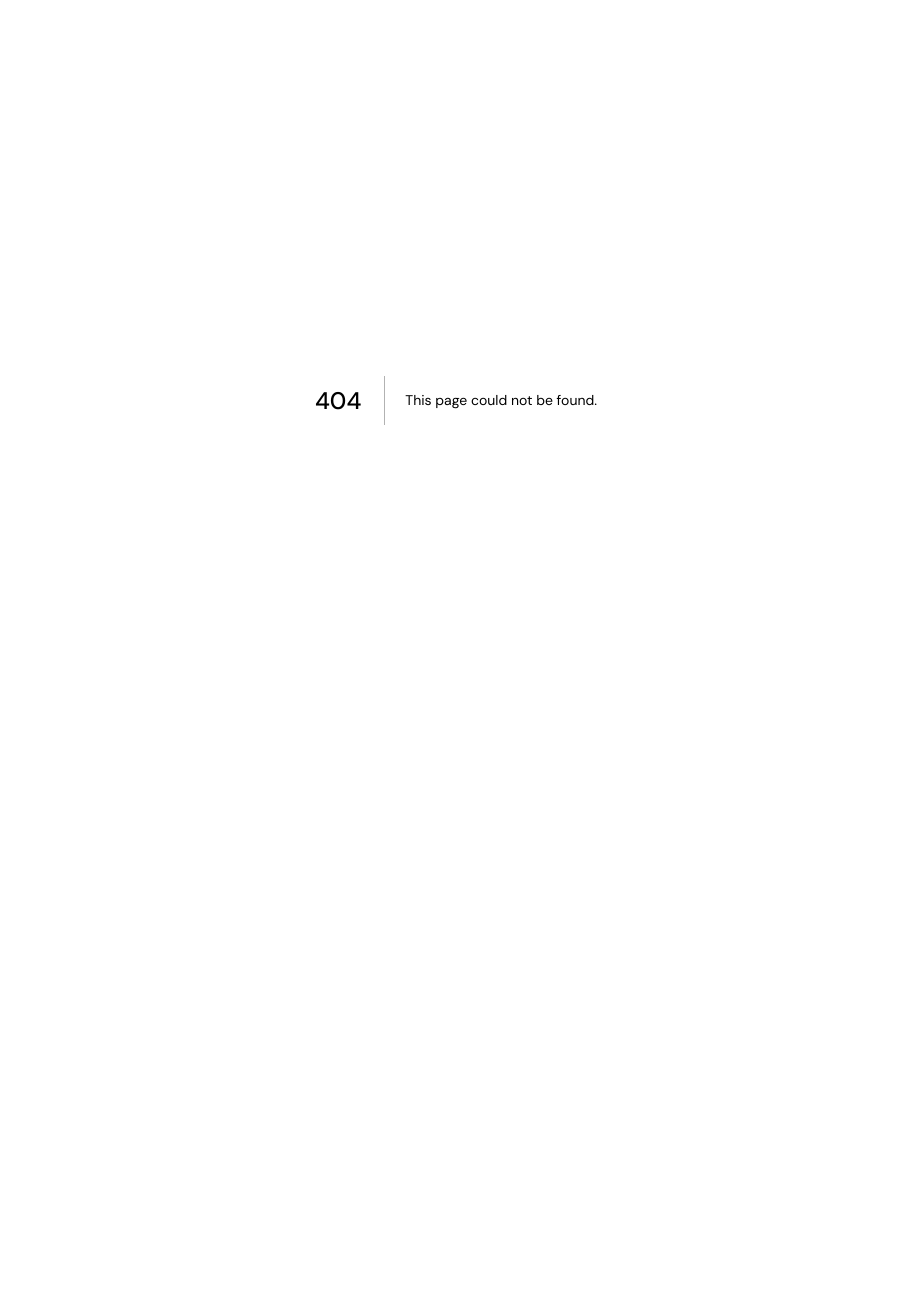
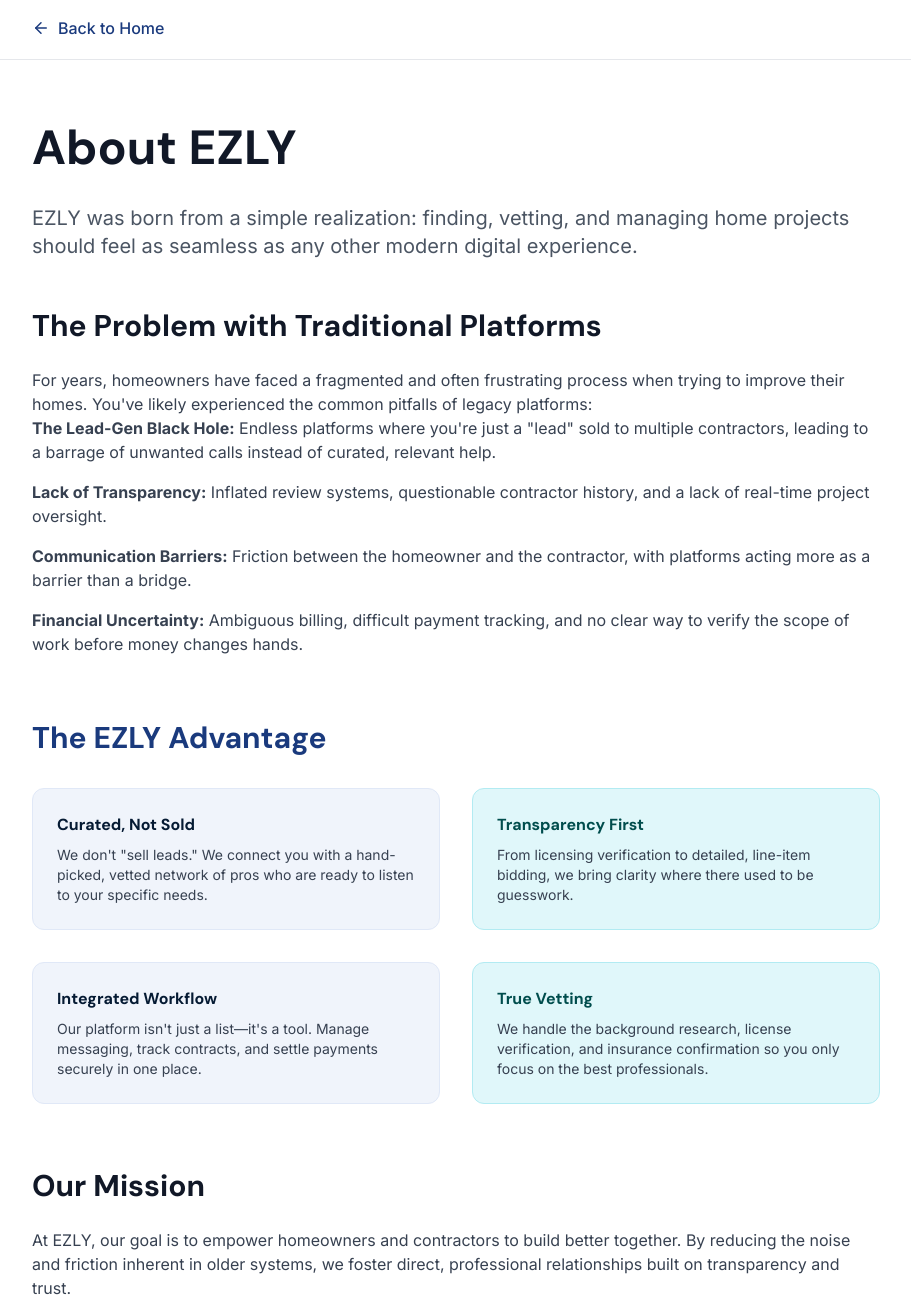
Before and after one commit to bpnelsen/ezly-dashboard, a Next.js app: page /about in a window 1280 px wide. Before the commit this address had no page. Shown: the top 1297 px of the page, without its empty margins (184-1095 px from the left). Before the commit the page ends 800 px from the top, so only its background shows below. Built offline with nearby package versions, Linux system fonts and the light colour scheme.

Commit message:
feat: add About Us page and update navigation

```diff
--- /dev/null
+++ b/app/about/page.tsx
@@ -0,0 +1,78 @@
+'use client'
+
+import Link from 'next/link'
+import { ArrowLeft, CheckCircle } from 'lucide-react'
+
+export default function AboutPage() {
+  return (
+    <div className="min-h-screen bg-white">
+      {/* Header */}
+      <div className="border-b border-gray-200">
+        <div className="max-w-4xl mx-auto px-6 py-4">
+          <Link href="/" className="inline-flex items-center text-navy-600 hover:text-navy-700 font-medium">
+            <ArrowLeft size={18} className="mr-2" />
+            Back to Home
+          </Link>
+        </div>
+      </div>
+
+      <div className="max-w-4xl mx-auto px-6 py-16">
+        <h1 className="text-5xl font-bold text-gray-900 mb-8">About EZLY</h1>
+
+        <div className="prose prose-lg prose-navy max-w-none text-gray-700">
+          <p className="text-xl text-gray-600 mb-8">
+            EZLY was born from a simple realization: finding, vetting, and managing home projects should feel as seamless as any other modern digital experience.
+          </p>
+
+          <h2 className="text-3xl font-bold text-gray-900 mt-12 mb-6">The Problem with Traditional Platforms</h2>
+          <p>
+            For years, homeowners have faced a fragmented and often frustrating process when trying to improve their homes. You've likely experienced the common pitfalls of legacy platforms:
+          </p>
+          <ul className="space-y-4">
+            <li><strong>The Lead-Gen Black Hole:</strong> Endless platforms where you're just a "lead" sold to multiple contractors, leading to a barrage of unwanted calls instead of curated, relevant help.</li>
+            <li><strong>Lack of Transparency:</strong> Inflated review systems, questionable contractor history, and a lack of real-time project oversight.</li>
+            <li><strong>Communication Barriers:</strong> Friction between the homeowner and the contractor, with platforms acting more as a barrier than a bridge.</li>
+            <li><strong>Financial Uncertainty:</strong> Ambiguous billing, difficult payment tracking, and no clear way to verify the scope of work before money changes hands.</li>
+          </ul>
+
+          <h2 className="text-3xl font-bold text-navy-600 mt-16 mb-8">The EZLY Advantage</h2>
+          <div className="grid md:grid-cols-2 gap-8">
+            <div className="bg-navy-50 p-6 rounded-xl border border-navy-100">
+              <h3 className="font-bold text-navy-900 mb-2">Curated, Not Sold</h3>
+              <p className="text-sm">We don't "sell leads." We connect you with a hand-picked, vetted network of pros who are ready to listen to your specific needs.</p>
+            </div>
+            <div className="bg-teal-50 p-6 rounded-xl border border-teal-100">
+              <h3 className="font-bold text-teal-900 mb-2">Transparency First</h3>
+              <p className="text-sm">From licensing verification to detailed, line-item bidding, we bring clarity where there used to be guesswork.</p>
+            </div>
+            <div className="bg-navy-50 p-6 rounded-xl border border-navy-100">
+              <h3 className="font-bold text-navy-900 mb-2">Integrated Workflow</h3>
+              <p className="text-sm">Our platform isn't just a list—it's a tool. Manage messaging, track contracts, and settle payments securely in one place.</p>
+            </div>
+            <div className="bg-teal-50 p-6 rounded-xl border border-teal-100">
+              <h3 className="font-bold text-teal-900 mb-2">True Vetting</h3>
+              <p className="text-sm">We handle the background research, license verification, and insurance confirmation so you only focus on the best professionals.</p>
+            </div>
+          </div>
+
+          <h2 className="text-3xl font-bold text-gray-900 mt-16 mb-6">Our Mission</h2>
+          <p>
+            At EZLY, our goal is to empower homeowners and contractors to build better together. By reducing the noise and friction inherent in older systems, we foster direct, professional relationships built on transparency and trust.
+          </p>
+          <p className="mt-6 font-bold text-gray-900 italic">
+            Your home is your biggest investment. Use EZLY to treat it that way.
+          </p>
+        </div>
+
+        <div className="mt-16 text-center">
+          <Link
+            href="/signup"
+            className="inline-block px-8 py-4 bg-navy-600 text-white rounded-full font-bold hover:bg-navy-700 transition shadow-lg"
+          >
+            Get Started with EZLY
+          </Link>
+        </div>
+      </div>
+    </div>
+  )
+}
--- a/app/page.tsx
+++ b/app/page.tsx
@@ -54,13 +54,13 @@ export default function Home() {
           </div>
 
           {/* Desktop Auth Buttons */}
-          <div className="hidden md:flex gap-2">
-            <Link href="/login" className="px-3 py-2 text-gray-700 hover:text-navy-500 text-sm font-medium transition">
+          <div className="hidden md:flex gap-4 items-center">
+            <Link href="/login" className="px-4 py-2 text-navy-600 hover:text-navy-700 text-sm font-semibold transition">
               Sign In
             </Link>
             <Link
               href="/signup"
-              className="px-4 py-2 bg-teal-500 text-white rounded-lg font-medium hover:bg-teal-600 transition text-sm"
+              className="px-6 py-2.5 bg-navy-600 text-white rounded-full font-bold hover:bg-navy-700 transition text-sm shadow-lg shadow-navy-600/30 hover:shadow-xl hover:shadow-navy-600/40"
             >
               Get Started
             </Link>
@@ -351,7 +351,7 @@ export default function Home() {
             <div>
               <h4 className="font-bold text-white mb-4">Company</h4>
               <ul className="space-y-2 text-sm">
-                <li><Link href="/blog" className="hover:text-white transition">About</Link></li>
+                <li><Link href="/about" className="hover:text-white transition">About</Link></li>
                 <li><a href="mailto:support@useezly.com" className="hover:text-white transition">Contact</a></li>
                 <li><Link href="/blog" className="hover:text-white transition">Privacy</Link></li>
               </ul>
```
